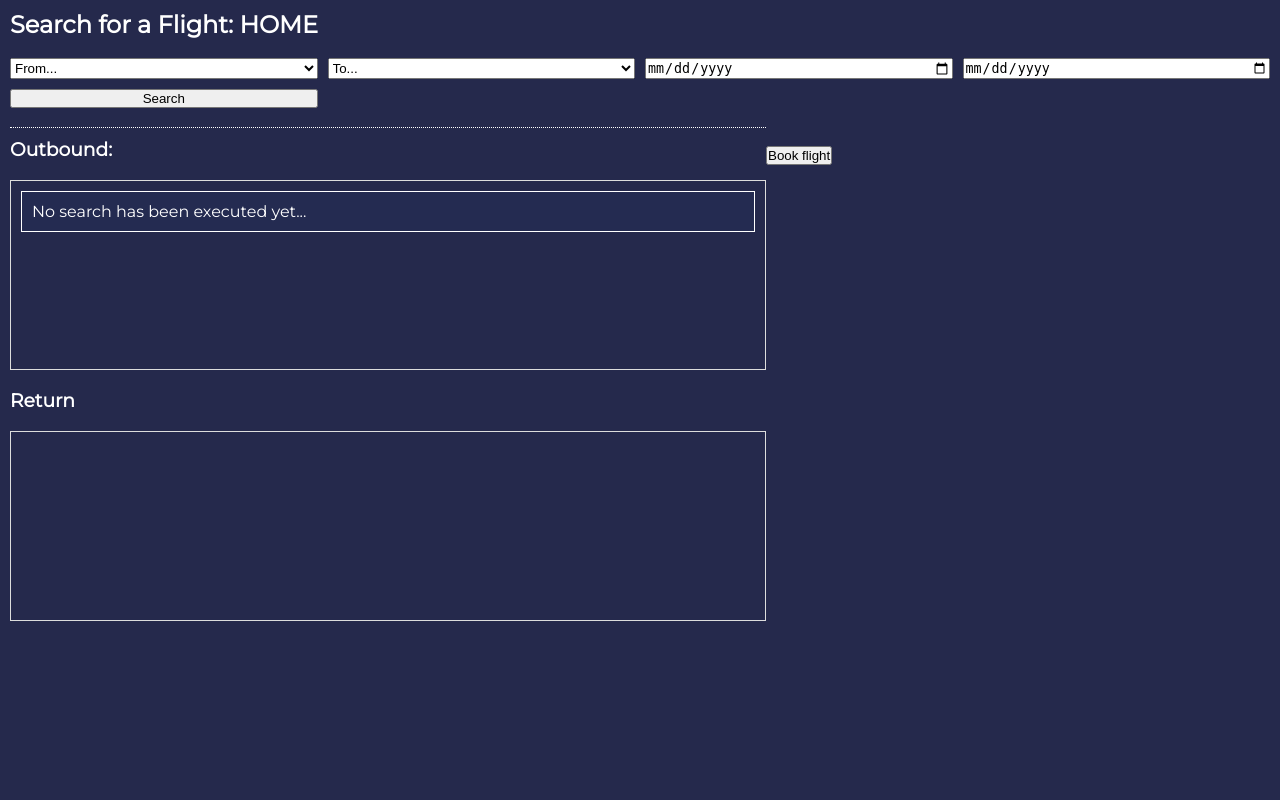
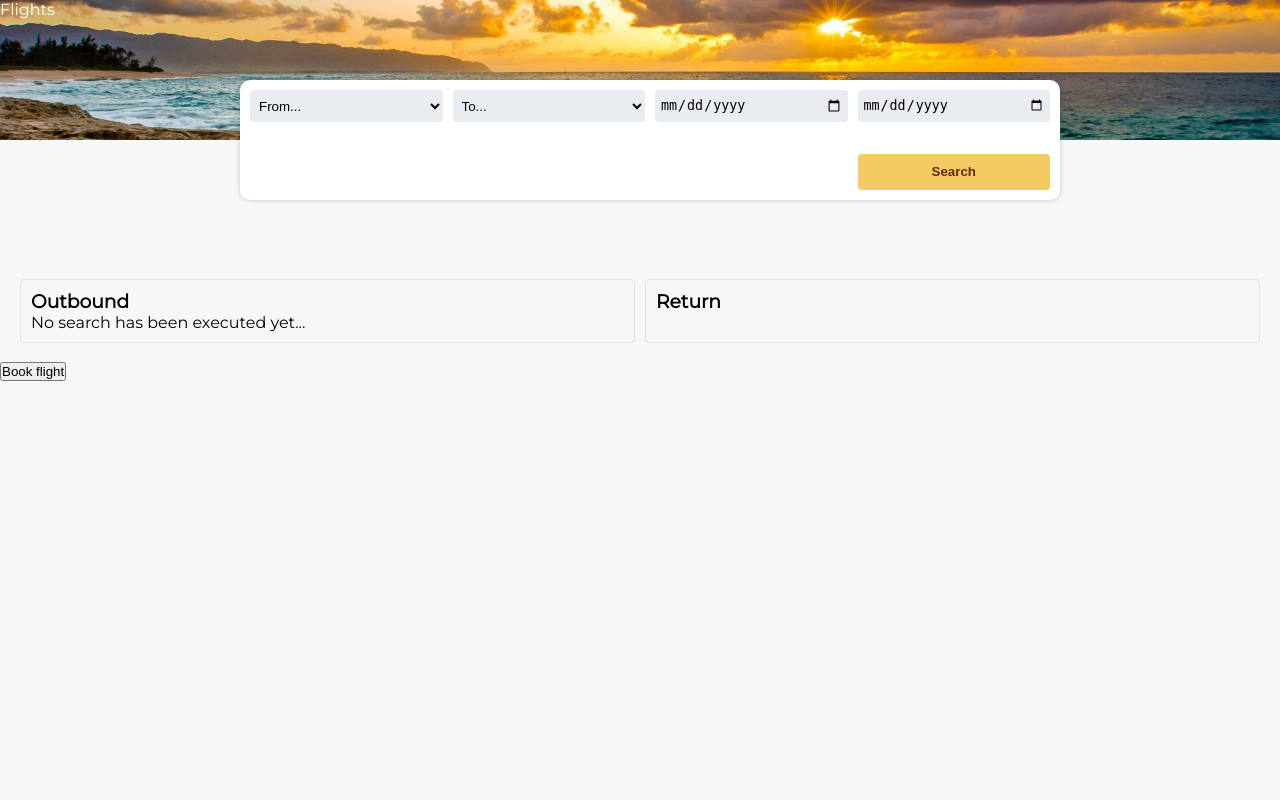
Before and after one commit to seddin/flights, a PHP site: page / in a window 1280 px wide. Run offline with PHP 8.4, Linux system fonts and the light colour scheme; data that the repository does not hold is empty.

Commit message:
Add files via upload

```diff
--- a/index.php
+++ b/index.php
@@ -22,14 +22,18 @@
 ?>
 <html>
     <head>
-        <title>Tui BE</title>
+        <title>Flights</title>
         <script src="https://cdnjs.cloudflare.com/ajax/libs/jquery/3.4.1/jquery.min.js"></script>
         <link rel="stylesheet" href="style.css">
     </head>
     <body>
-        <div>
-            <h2>Search for a Flight: <a href="/">HOME</a></h2>
-            <br>
+        <div class="header">
+            <div class="menu">
+                <div>Flights</div>
+            </div>
+        </div>
+
+        <div class="search_box">
             <form id="search">
                 <select id="from">
                     <option value="">From...</option>
@@ -44,8 +48,8 @@
                     <option value="">To...</option>
                 </select>
 
-                <input type="date" id="departure_date" placeholder="Departure date">
-                <input type="date" id="return_date" placeholder="Return date">
+                <input type="date" id="departure_date" placeholder="Departure date" title="Departure Date">
+                <input type="date" id="return_date" placeholder="Return date" title="Return Date">
 
                 <button type="submit" id="search_btn">Search</button>
                 <img src="loading.gif" id="loading" height="28px" class="dnone" />
@@ -54,26 +58,23 @@
 
         <br>
 
-        <div class="found_flights" style="float: left;">
+        <div class="found_flights">
             <div>
-                <h3>Outbound:</h3>
-                <br>
+                <h3>Outbound</h3>
                 <div id="outbound_flights">
                     <div class="flight">
                         <span>No search has been executed yet...</span>
                     </div>
                 </div>
             </div>
-            <br>
             <div>
                 <h3>Return</h3>
-                <br>
                 <div id="return_flights">
                 </div>
             </div>
         </div>
 
-        <div style="float: left;">
+        <div>
             <br>
             <button onclick="bookFlight();">Book flight</button>
         </div>
--- a/style.css
+++ b/style.css
@@ -3,43 +3,14 @@
     padding: 0;
     margin: 0;
     box-sizing: border-box;
+    outline: none;
 }
 body {
     width: 100%;
-    padding: 10px;
-    background-color: #25294c;
-    color: #fff;
+    background-color: #f5f7f9;
     font-family: 'Montserrat', sans-serif;
 }
-form {
-    width: 100%;
-    display: grid;
-    grid-template-columns: 1fr 1fr 1fr 1fr;
-    grid-gap: 10px;
-    color: #222;
-}
-.found_flights {
-    width: 60%;
-    border-top: 1px dotted #fff;
-    padding-top: 10px;
-}
-#outbound_flights, #return_flights {
-    border: 1px solid #ddd;
-    min-height: 190px;
-    max-height: 190px;
-    overflow: scroll;
-    overflow-x: hidden;
-    padding: 10px;
-}
-.flight {
-    width: 100%;
-    min-height: 30px;
-    background-color: #242b51;;
-    border: 1px solid #fff;
-    padding: 10px;
-    margin-bottom: 10px;
-    cursor: pointer;
-}
+
 .selected {
     border: 1px solid #ee1b59;
 }
@@ -47,15 +18,76 @@ form {
     display: none;
 }
 
-.container {
+.header {
+    width: 100%;
+    height: 140px;
+    background-image: url('playa.jpg');
+    background-repeat: no-repeat;
+    background-position: 0 -220px;
+    background-size: cover;
+    /*box-shadow: 0 0 5px rgba(0, 0, 0, 0.6);*/
+}
+
+.header .menu {
     width: 100%;
     height: 100%;
-    display: grid;
-    place-items: center;
+    /*background-color: rgba(0, 0, 110, 0.7);*/
+    color: white;
 }
 
-.flight_overview {
-    width: 500px;
+.search_box {
+    position: relative;
+    width: 100%;
+    height: 120px;
+}
+
+.search_box form {
+    position: absolute;
+    width: 820px;
+    height: 100%;
+    background-color: #fff;
+    border-radius: 10px;
+    top: -60px;
+    left: 240px;
+    box-shadow: 0 0 5px rgba(0, 0, 0, 0.2);
+    padding: 10px;
+    display: grid;
+    grid-template-columns: repeat(4, 1fr);
+    grid-gap: 10px;
+}
+
+.search_box input, select {
+    width: 100%;
+    background-color: #e9edf1;
+    border: none;
+    padding: 5px;
+    cursor: pointer;
+    border-radius: 4px;
+    height: 32px;
+}
+
+.search_box button {
+    background-color: #f4ca63;
+    color: #592d08;
+    border: 0;
+    cursor: pointer;
+    font-weight: bold;
+    border-radius: 4px;
+    grid-column: 4;
+}
+
+.found_flights {
+    width: 100%;
+    padding: 0 20px;
+    display: grid;
+    grid-template-columns: 1fr 1fr;
+    grid-gap: 10px;
+}
+
+.found_flights > div {
+    border: 1px solid #e1e3e9;
+    padding: 10px;
+    border-radius: 4px;
 }
 
 a {
```
Also changed, not shown: book_flight.php (line endings or trailing spaces), playa.jpg (added).
